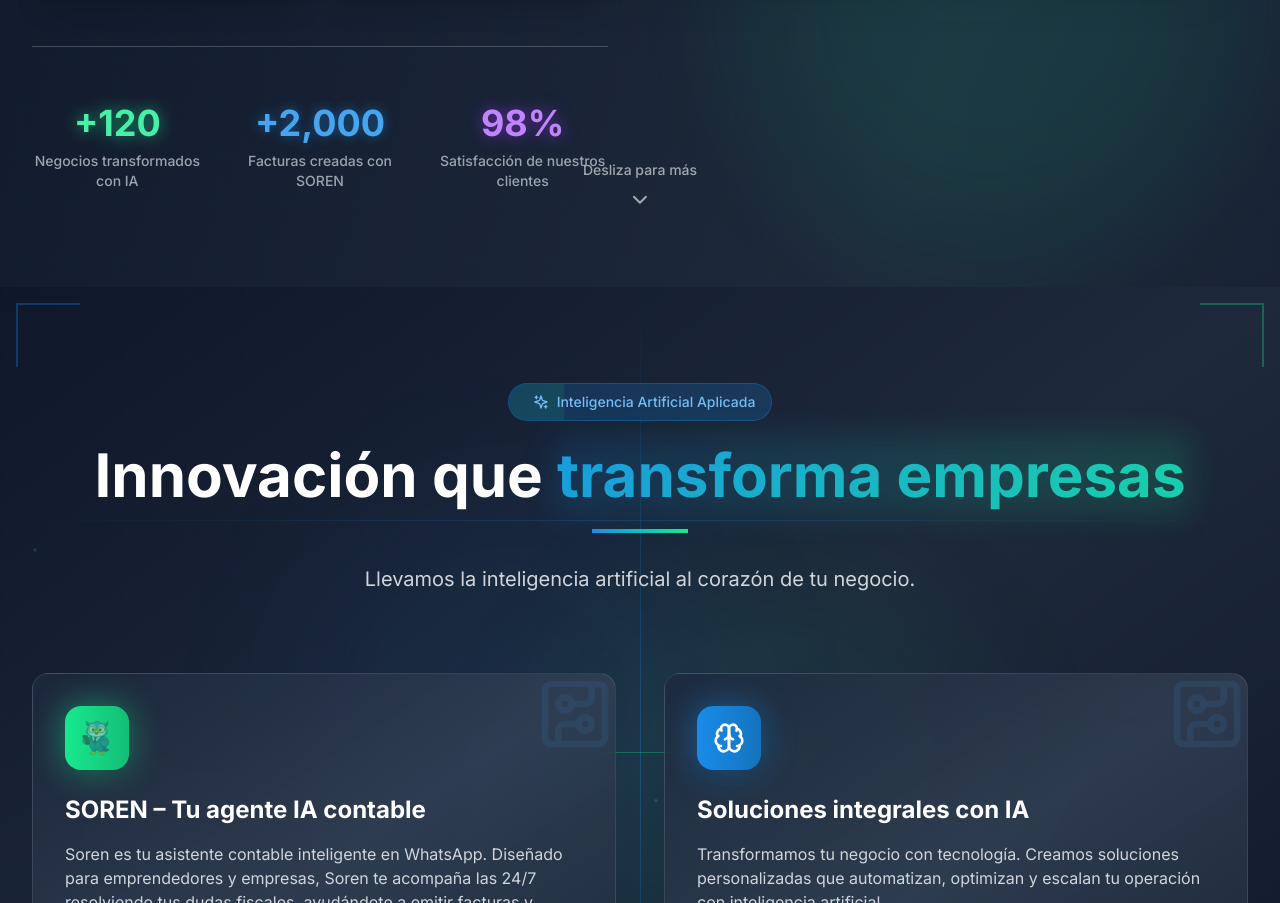
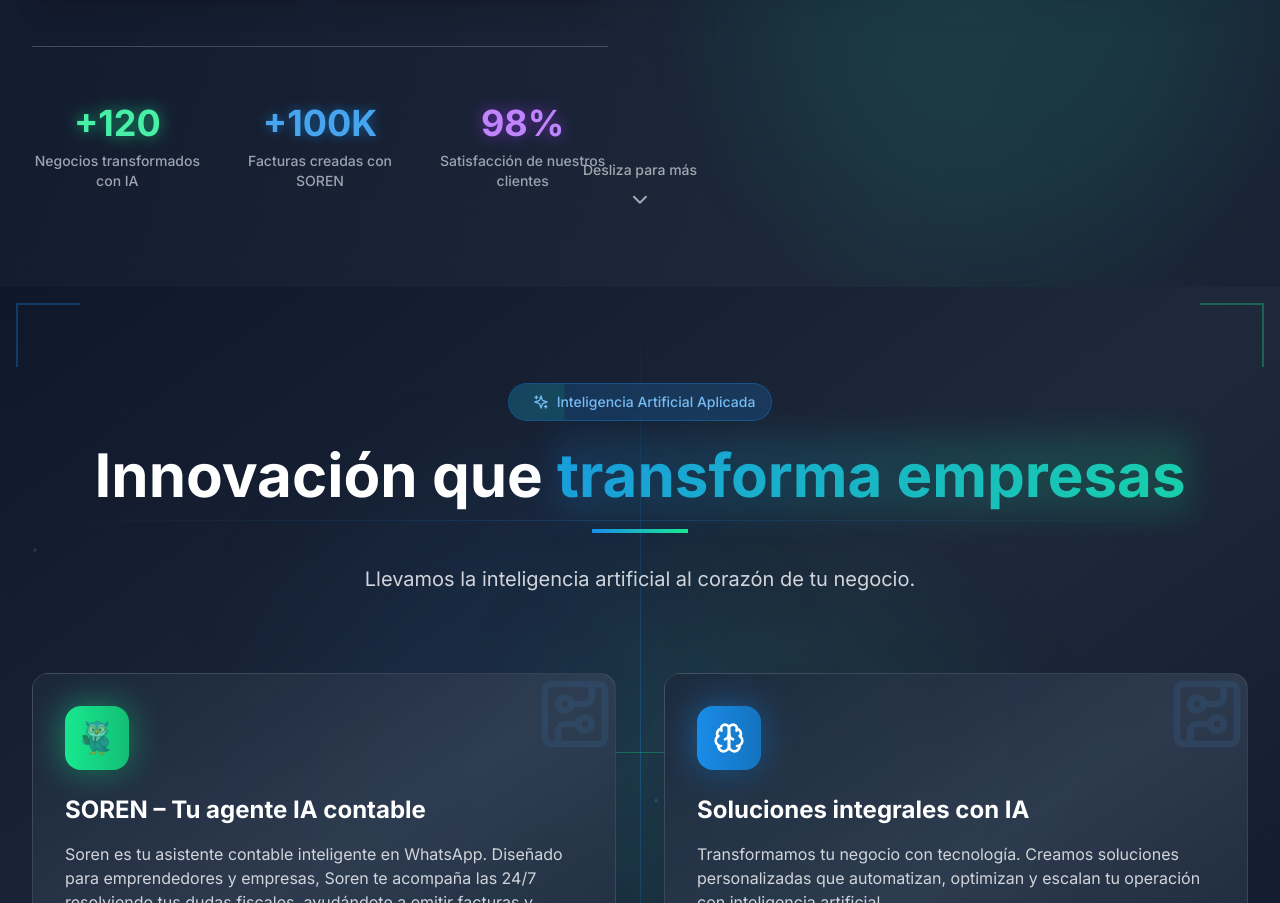
Before and after one commit to blackowl679/black-owl-website, a Next.js app: page / in a window 1280 px wide. Shown: the part 810-1713 px from the top of the page. Built offline with nearby package versions, Linux system fonts and the light colour scheme.

Commit message:
Actualizar estadística de facturas creadas con SOREN a +100K

```diff
--- a/src/components/sections/Hero.tsx
+++ b/src/components/sections/Hero.tsx
@@ -192,7 +192,7 @@
                     animate={{ textShadow: ["0 0 10px rgba(26,142,235,0.5)", "0 0 20px rgba(26,142,235,0.8)", "0 0 10px rgba(26,142,235,0.5)"] }}
                     transition={{ duration: 2, repeat: Infinity, delay: 0.5 }}
                   >
-                    +2,000
+                    +100K
                   </motion.div>
                   <div className="text-xs sm:text-sm text-gray-400 font-medium">Facturas creadas con SOREN</div>
                 </div>
```
